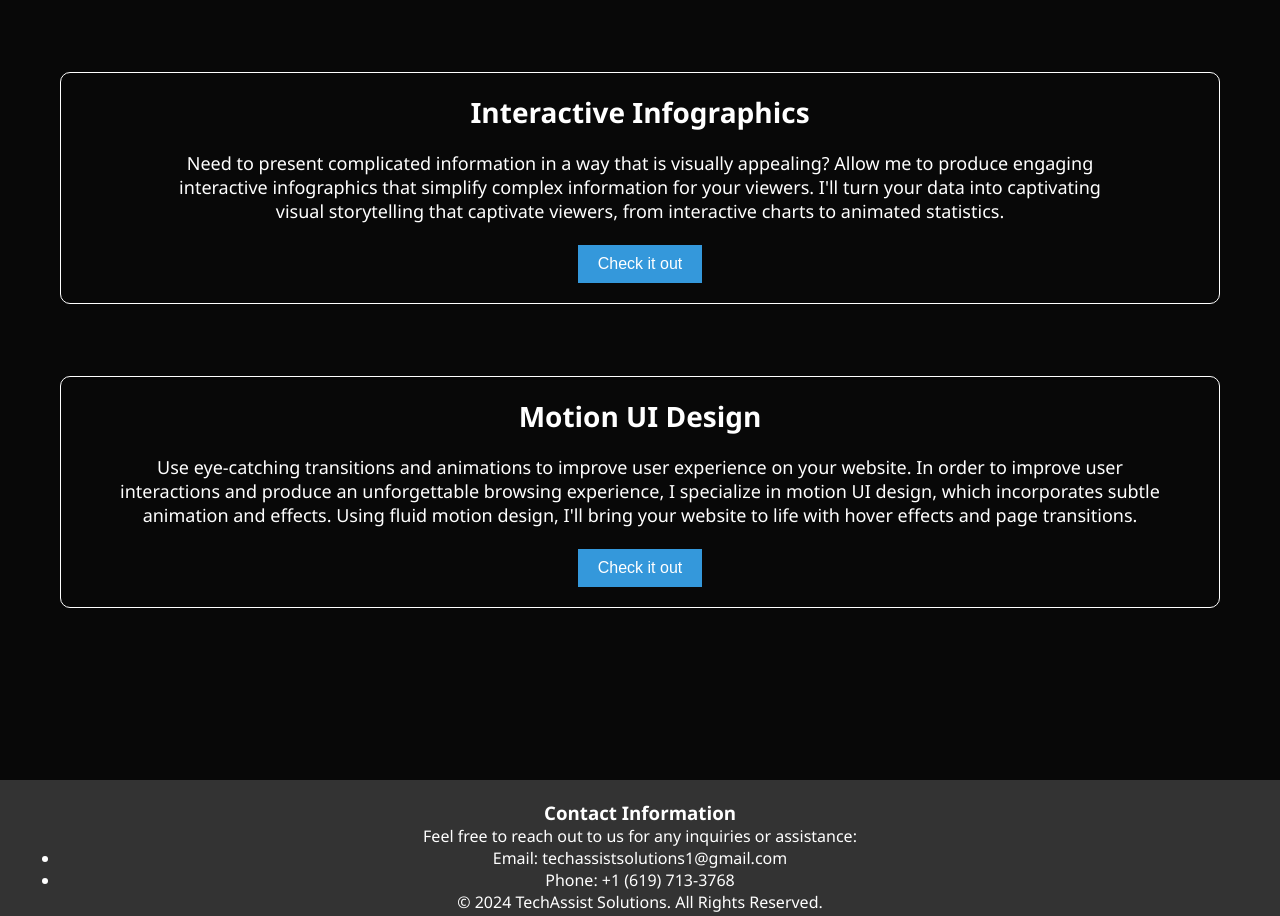
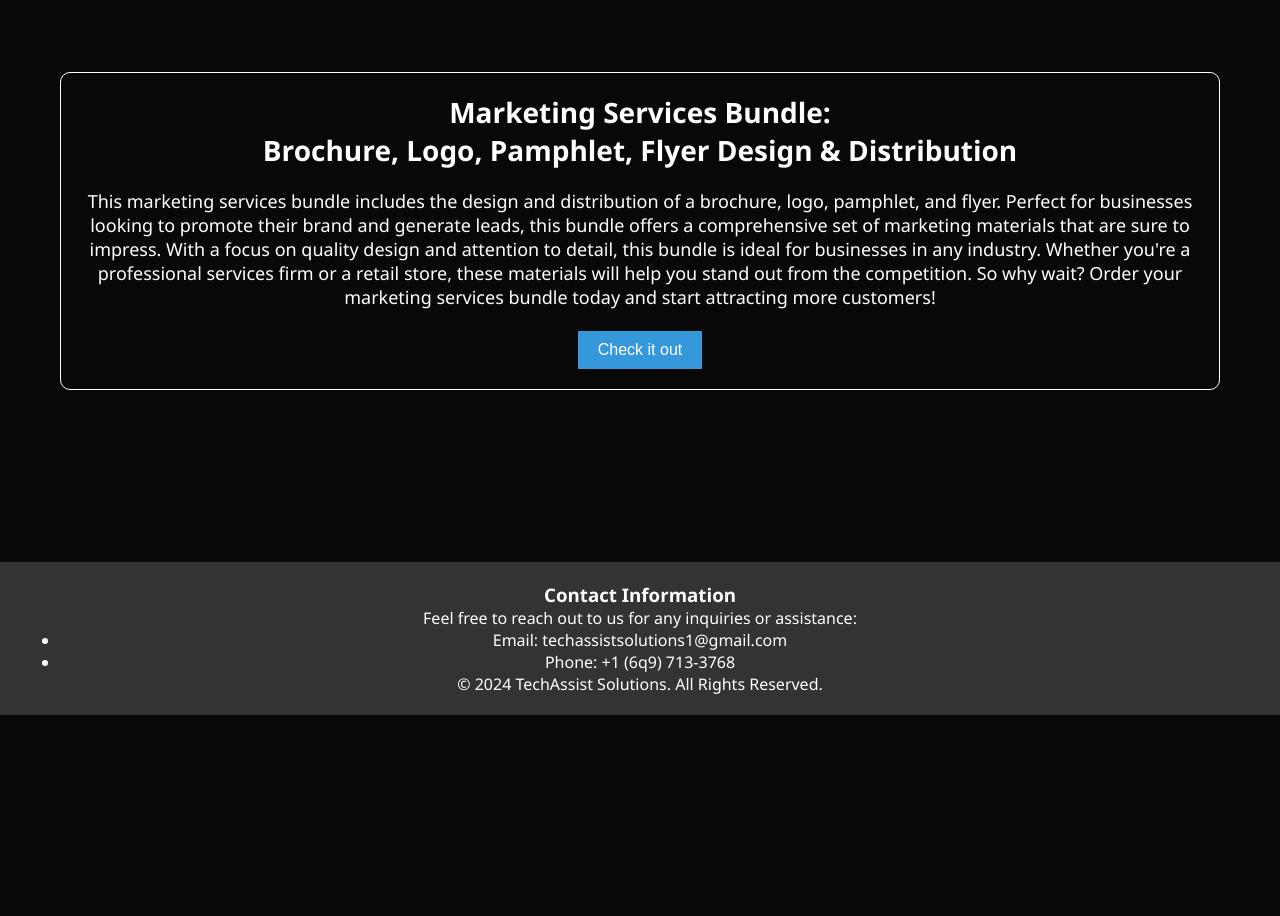
Before and after one commit to ttvclvckPWNERS/TECHASSISTSOLUTIONS, a plain HTML site: page index.html in a window 1280 px wide. Shown: the part 820-1736 px from the top of the page. After the commit the page ends 1535 px from the top, so only its background shows below. Drawn offline with Linux system fonts and the light colour scheme.

Commit message:
Update index.html

```diff
--- a/index.html
+++ b/index.html
@@ -41,18 +41,10 @@
     <br>
 
     <div class="service">
-      <h3>Interactive Infographics</h3>
-      <p>Need to present complicated information in a way that is visually appealing? Allow me to produce engaging <br> interactive infographics that simplify complex information for your viewers. I'll turn your data into captivating <br> visual storytelling that captivate viewers, from interactive charts to animated statistics.</p>
+      <h3>Marketing Services Bundle: <br> Brochure, Logo, Pamphlet, Flyer Design & Distribution</h3>
+      <p>This marketing services bundle includes the design and distribution of a brochure, logo, pamphlet, and flyer. Perfect for businesses looking to promote their brand and generate leads, this bundle offers a comprehensive set of marketing materials that are sure to impress. With a focus on quality design and attention to detail, this bundle is ideal for businesses in any industry. Whether you're a professional services firm or a retail store, these materials will help you stand out from the competition. So why wait? Order your marketing services bundle today and start attracting more customers!</p>
       <br>
       <a href="service3.html"><button>Check it out</button></a>
-    </div>
-    <br>
-
-    <div class="service">
-      <h3>Motion UI Design</h3>
-      <p>Use eye-catching transitions and animations to improve user experience on your website. In order to improve user <br> interactions and produce an unforgettable browsing experience, I specialize in motion UI design, which incorporates subtle <br> animation and effects. Using fluid motion design, I'll bring your website to life with hover effects and page transitions.</p>
-      <br>
-      <a href="service4.html"><button>Check it out</button></a>
     </div>
     <br>
   </div>
@@ -64,7 +56,7 @@
     <p>Feel free to reach out to us for any inquiries or assistance:</p>
     <ul>
       <li>Email: techassistsolutions1@gmail.com</li>
-      <li>Phone: +1 (619) 713-3768</li>
+      <li>Phone: +1 (6q9) 713-3768</li>
     </ul>
     <p>&copy; 2024 TechAssist Solutions. All Rights Reserved.</p>
   </div>
```
